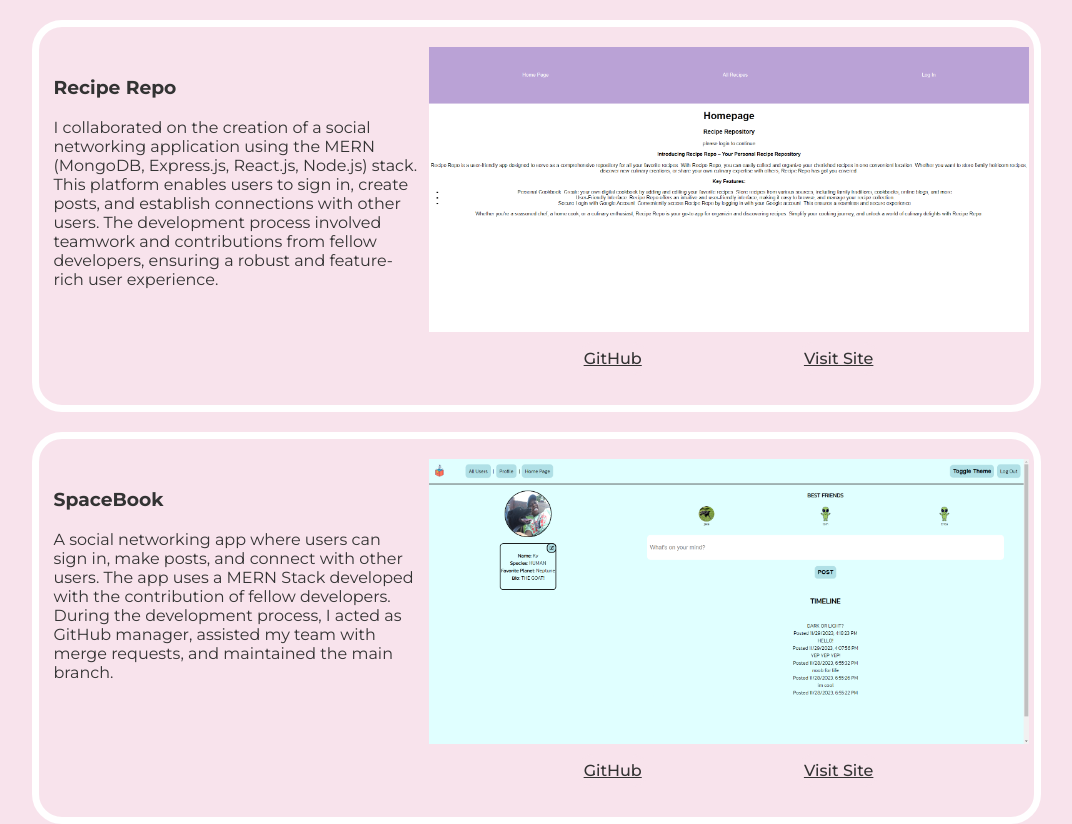
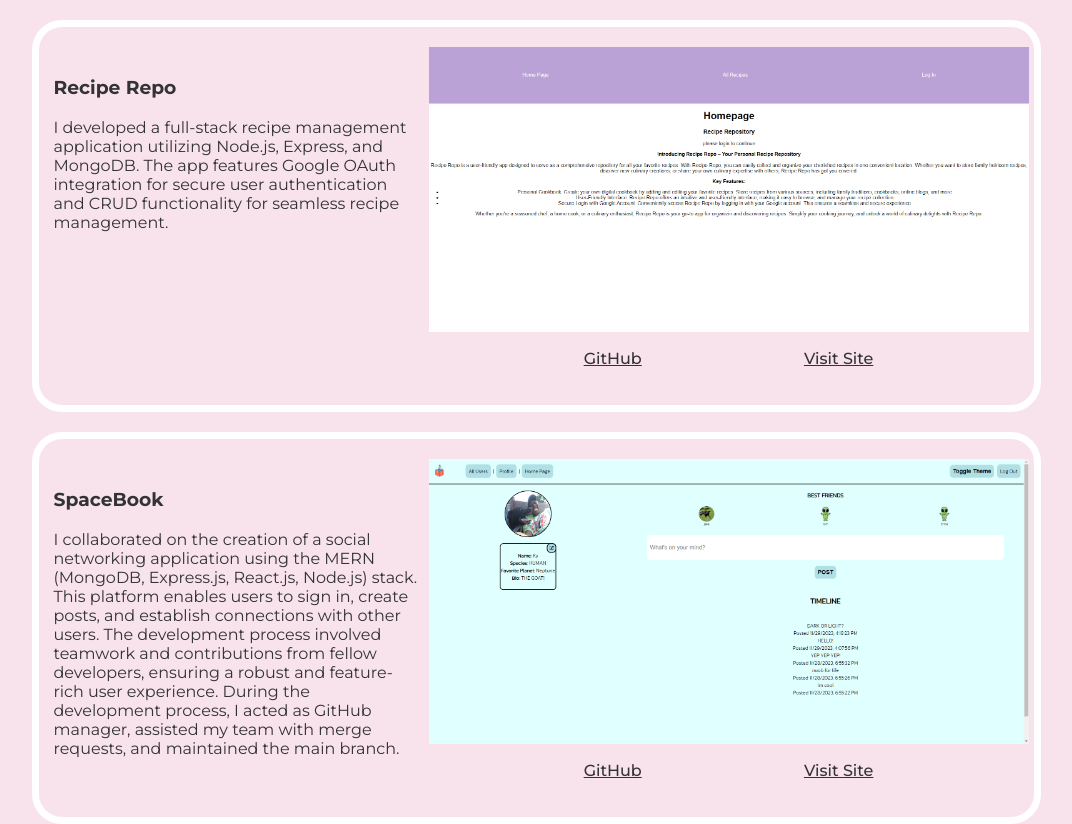
Before and after one commit to kfacison/personal-portfolio, a Next.js app: page / in a window 1280 px wide. Shown: the part 1539-2363 px from the top of the page, without its empty margins (104-1176 px from the left). Built offline with nearby package versions, Linux system fonts and the light colour scheme.

Commit message:
updated project decriptions

```diff
--- a/pages/index.js
+++ b/pages/index.js
@@ -88,7 +88,7 @@ export default function Home() {
           <span id='dec'>
           <h3>Recipe Repo</h3>
           <p style={{ maxWidth:365}}>
-          I collaborated on the creation of a social networking application using the MERN (MongoDB, Express.js, React.js, Node.js) stack. This platform enables users to sign in, create posts, and establish connections with other users. The development process involved teamwork and contributions from fellow developers, ensuring a robust and feature-rich user experience.
+          I developed a full-stack recipe management application utilizing Node.js, Express, and MongoDB. The app features Google OAuth integration for secure user authentication and CRUD functionality for seamless recipe management.
           </p>
           </span>
           <Image
@@ -107,7 +107,7 @@ export default function Home() {
           <span id='dec'>
           <h3>SpaceBook</h3>
           <p style={{ maxWidth:365}}>
-          A social networking app where users can sign in, make posts, and connect with other users. The app uses a MERN Stack developed with the contribution of fellow developers. During the development process, I acted as GitHub manager, assisted my team with merge requests, and maintained the main branch.
+          I collaborated on the creation of a social networking application using the MERN (MongoDB, Express.js, React.js, Node.js) stack. This platform enables users to sign in, create posts, and establish connections with other users. The development process involved teamwork and contributions from fellow developers, ensuring a robust and feature-rich user experience. During the development process, I acted as GitHub manager, assisted my team with merge requests, and maintained the main branch.
           </p>
           </span>
           <Image
```
